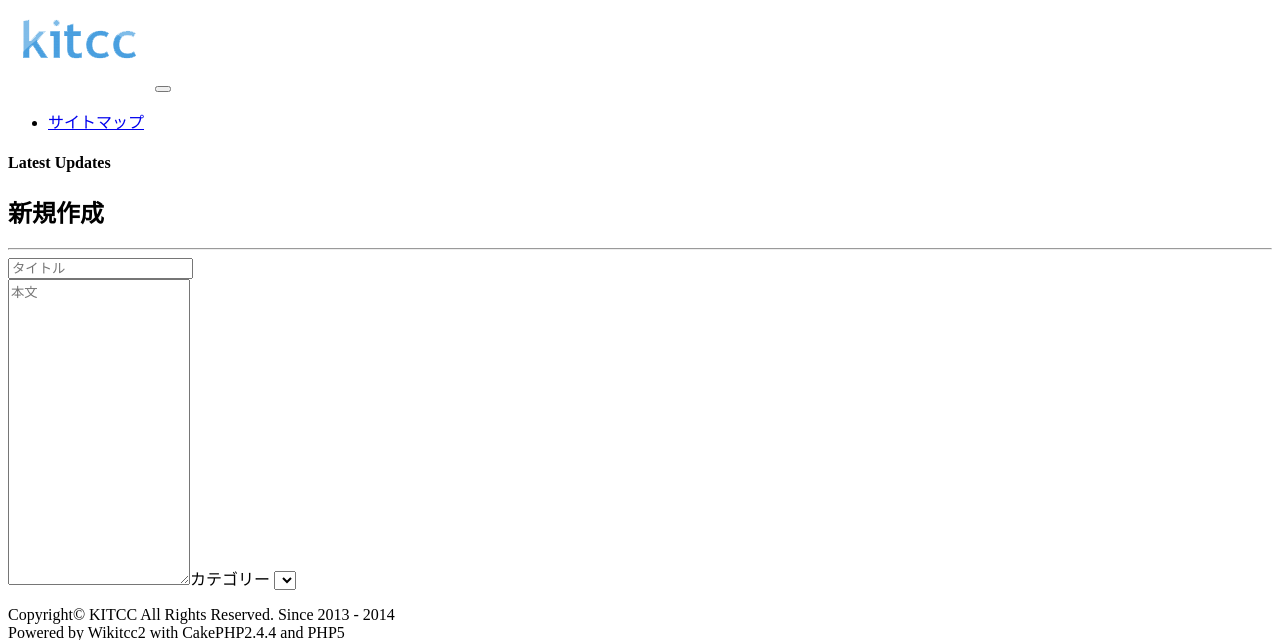
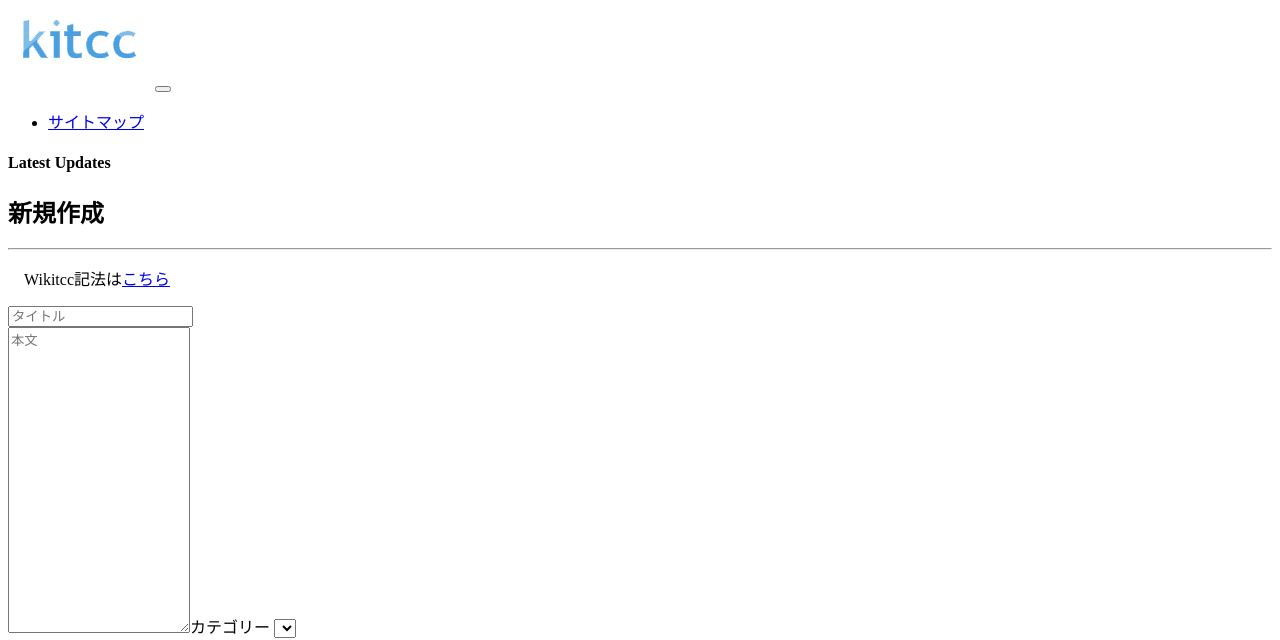
Before and after one commit to hoo89/Wikitcc2, a CakePHP app: the page made by app/View/WikiPages/add.ctp in a window 1280 px wide. Shown: the part 240-880 px from the top of the page. Run offline with PHP 8.4 and a stand-in for CakePHP, Linux system fonts and the light colour scheme; the template is opened without the code that fills it, so the values that code supplies are empty; form fields are guessed from the names that the template uses; some libraries are stand-ins or nearby versions.

Commit message:
add Help WikiPage edit

```diff
--- a/app/View/WikiPages/add.ctp
+++ b/app/View/WikiPages/add.ctp
@@ -1,6 +1,6 @@
 <?php
 $this->assign('title', '新規作成');
-
+echo '<p>&nbsp;&nbsp;&nbsp;&nbsp;Wikitcc記法は',$this->Html->link('こちら',array('controller' => 'wikiPages', 'action' => 'view','Wikitcc記法一覧')),'</p>';
 echo $this->Form->create('WikiPage');
 echo '<div class="col-sm-6">';
 echo $this->Form->input('title',array('class' => 'form-control', 'label'=>false, 'placeholder'=>'タイトル', 'error' => array('attributes' => array('class' => 'has-error'))));
--- a/app/View/WikiPages/edit.ctp
+++ b/app/View/WikiPages/edit.ctp
@@ -4,6 +4,7 @@ if($this->data && $this->data['WikiPage']){
 }else{
 	$this->assign('title', '新規作成');
 }
+echo '<p>&nbsp;&nbsp;&nbsp;&nbsp;Wikitcc記法は',$this->Html->link('こちら',array('controller' => 'wikiPages', 'action' => 'view','Wikitcc記法一覧')),'</p>';
 echo $this->Form->create('WikiPage');
 echo '<div class="col-sm-6">';
 if($this->data && $this->data['WikiPage']){
```
